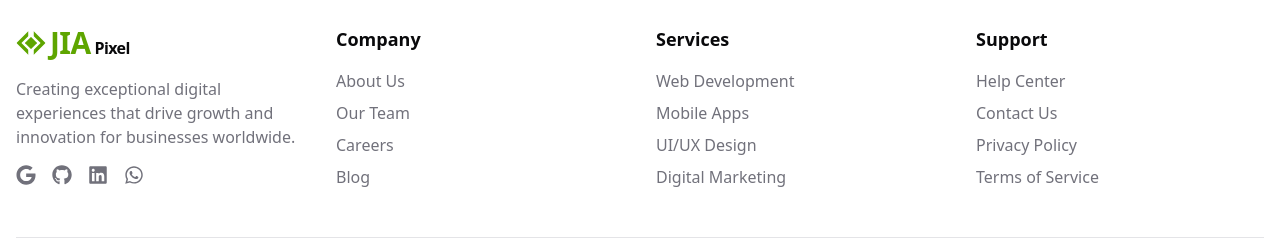
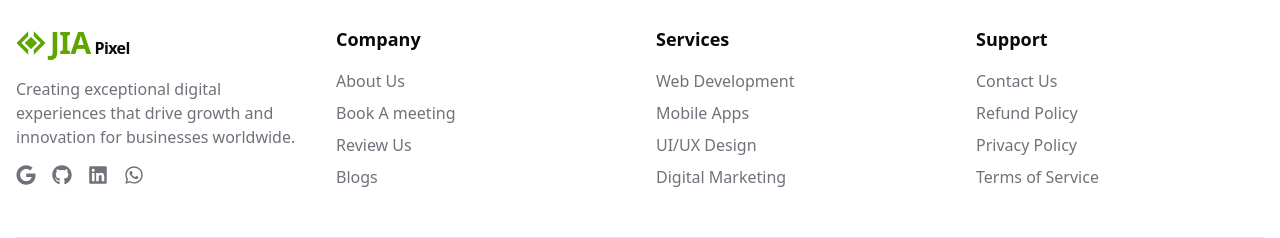
Before and after one commit to MdImranHossen01/jiapixel-updated, a Next.js app: page / in a window 1280 px wide. Shown: the part 5495-5733 px from the top of the page. Built offline with nearby package versions, Linux system fonts and the light colour scheme; no server answers.

Commit message:
fixing linking

```diff
--- a/src/app/(mainlayout)/components/Footer.tsx
+++ b/src/app/(mainlayout)/components/Footer.tsx
@@ -20,27 +20,27 @@ const Footer = () => {
       title: "Company",
       links: [
         { name: "About Us", href: "/about" },
-        { name: "Our Team", href: "/team" },
-        { name: "Careers", href: "/careers" },
-        { name: "Blog", href: "/blog" },
+        { name: "Book A meeting", href: "https://meet.google.com/qnu-vfvg-qnf" },
+        { name: "Review Us", href: "https://g.page/r/CWA1sOPE9QeJEBM/review" },
+        { name: "Blogs", href: "/blogs" },
       ],
     },
     {
       title: "Services",
       links: [
-        { name: "Web Development", href: "/services/web-development" },
-        { name: "Mobile Apps", href: "/services/mobile-apps" },
-        { name: "UI/UX Design", href: "/services/ui-ux-design" },
-        { name: "Digital Marketing", href: "/services/digital-marketing" },
+        { name: "Web Development", href: "/services" },
+        { name: "Mobile Apps", href: "/services" },
+        { name: "UI/UX Design", href: "/services" },
+        { name: "Digital Marketing", href: "/services" },
       ],
     },
     {
       title: "Support",
       links: [
-        { name: "Help Center", href: "/help" },
         { name: "Contact Us", href: "/contact" },
-        { name: "Privacy Policy", href: "/privacy" },
-        { name: "Terms of Service", href: "/terms" },
+        { name: "Refund Policy", href: "/refund-policy" },
+        { name: "Privacy Policy", href: "/privacy-policy" },
+        { name: "Terms of Service", href: "/terms-of-service" },
       ],
     },
   ];
```
